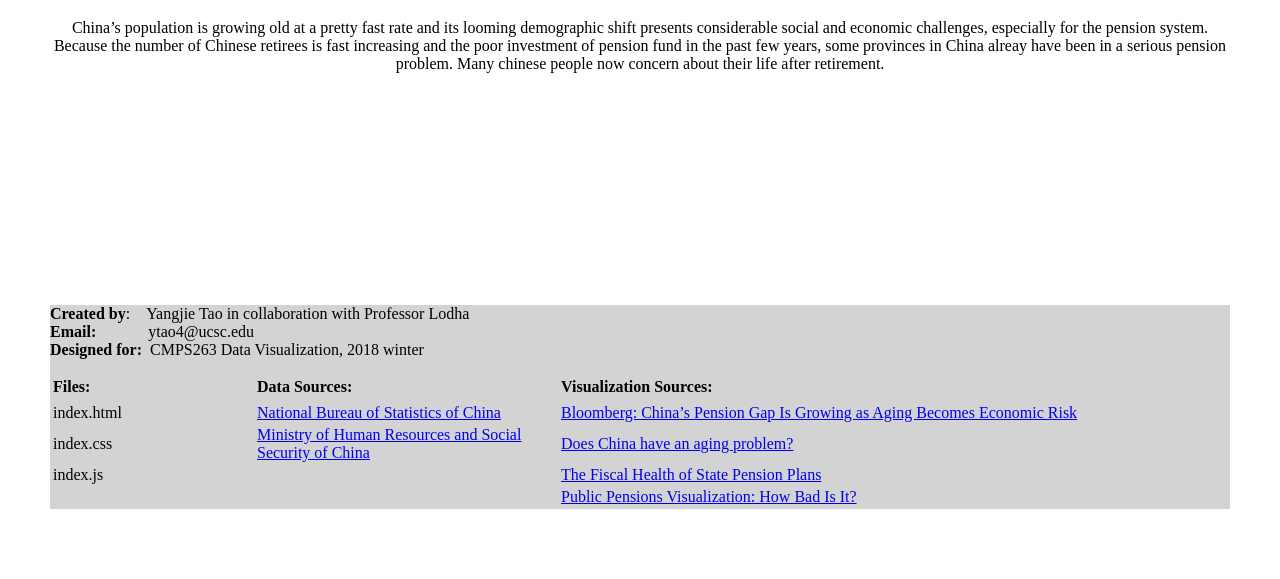
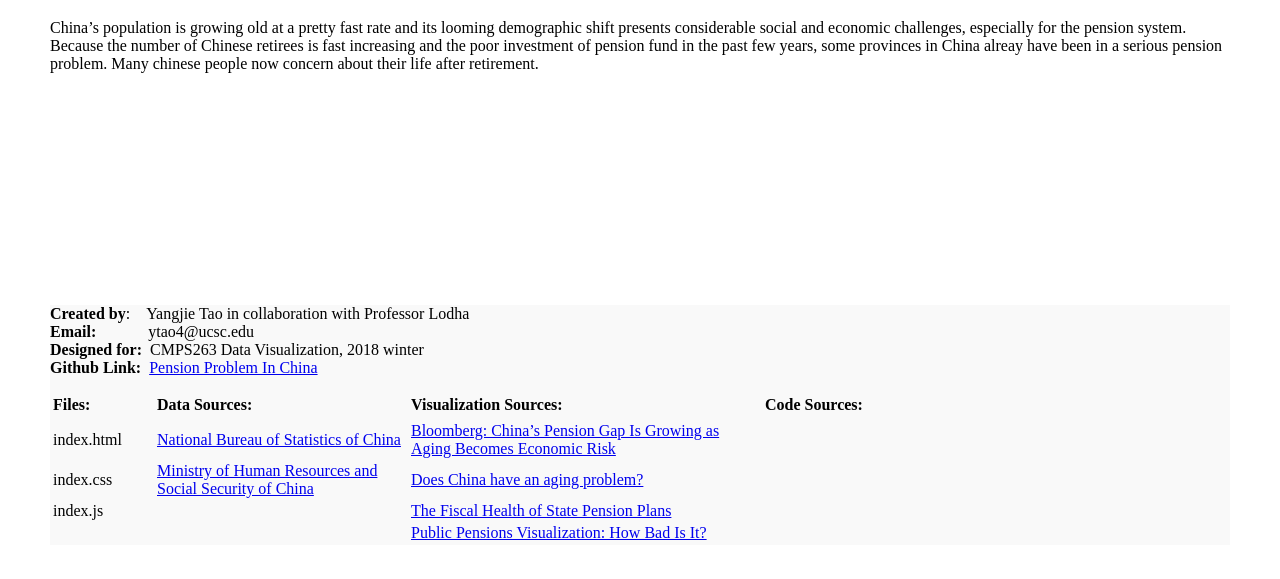
Before and after one commit to HoppipollaTao/Pension_Problem_In_China, a plain HTML site: page index.html in a window 1280 px wide. Shown: the part 61-640 px from the top of the page. Drawn offline with nearby package versions, Linux system fonts and the light colour scheme.

Commit message:
change the layout based on requirement

```diff
--- a/index.css
+++ b/index.css
@@ -3,13 +3,16 @@ body {
     margin-right: 50px;
 }
 #appendix{
-    background-color: lightgray
+    background-color: #f9f9f9
 }
 
+.firstcolumn{
+    width: 100px
+}
 
-.firstcolumn {
-    width: 200px
+.secondcolumn{
+    width: 250px
 }
-.secondcolumn{
-    width:300px
+.thirdcolumn{
+    width: 350px
 }
--- a/index.html
+++ b/index.html
@@ -9,19 +9,21 @@
     </head>
     <body>
         <h1 style = "text-align:center;">Pension Problem in China</h1>
-        <div style=" text-align:center">
+        <div style=" text-align:left">
             <p>China’s population is growing old at a pretty fast rate and its looming demographic shift presents considerable social and economic challenges, especially for the pension system. Because the number of Chinese retirees is fast increasing and the poor investment of pension fund in the past few years, some provinces in China alreay have been in a serious pension problem. Many chinese people now concern about their life after retirement.</p>
         </div>
         <div style="height: 200px">
         </div>
         <div id='appendix'>
-            <p ><b>Created by</b>: &nbsp;&nbsp;&nbsp;Yangjie Tao in collaboration with Professor Lodha <br><b>Email:</b> &nbsp;&nbsp;&nbsp;&nbsp;&nbsp;&nbsp;&nbsp;&nbsp;&nbsp;&nbsp;&nbsp;&nbsp;ytao4@ucsc.edu <br> <b>Designed for:</b> &nbsp;CMPS263 Data Visualization, 2018 winter
+            <p ><b>Created by</b>: &nbsp;&nbsp;&nbsp;Yangjie Tao in collaboration with Professor Lodha <br><b>Email:</b> &nbsp;&nbsp;&nbsp;&nbsp;&nbsp;&nbsp;&nbsp;&nbsp;&nbsp;&nbsp;&nbsp;&nbsp;ytao4@ucsc.edu <br> <b>Designed for:</b> &nbsp;CMPS263 Data Visualization, 2018 winter<br>
+                <b>Github Link:</b>&nbsp;&nbsp;<a href="https://github.com/HoppipollaTao/Pension_Problem_In_China">Pension Problem In China</a>
             </p>
             <table>
                 <tr id = "header">
                     <td class="firstcolumn"><b>Files:</b></td>
                     <td class="secondcolumn"><b>Data Sources:</b></td>
                     <td class = "thirdcolumn"><b>Visualization Sources:</b></td>
+                    <td class = "fourthcolumn"><b>Code Sources:</b></td>
                 </tr>
                 <tr>
                     <td class="firstcolumn"> </td>
```
